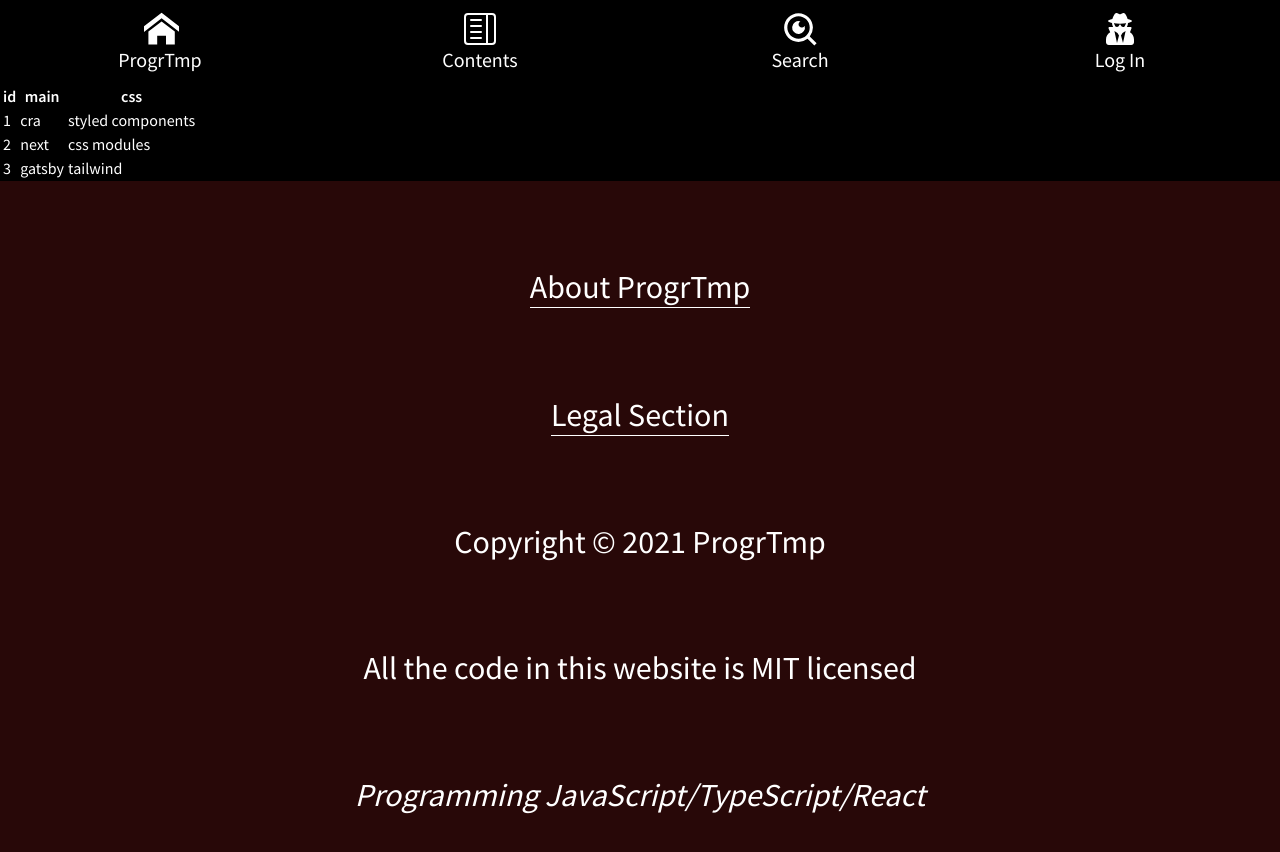
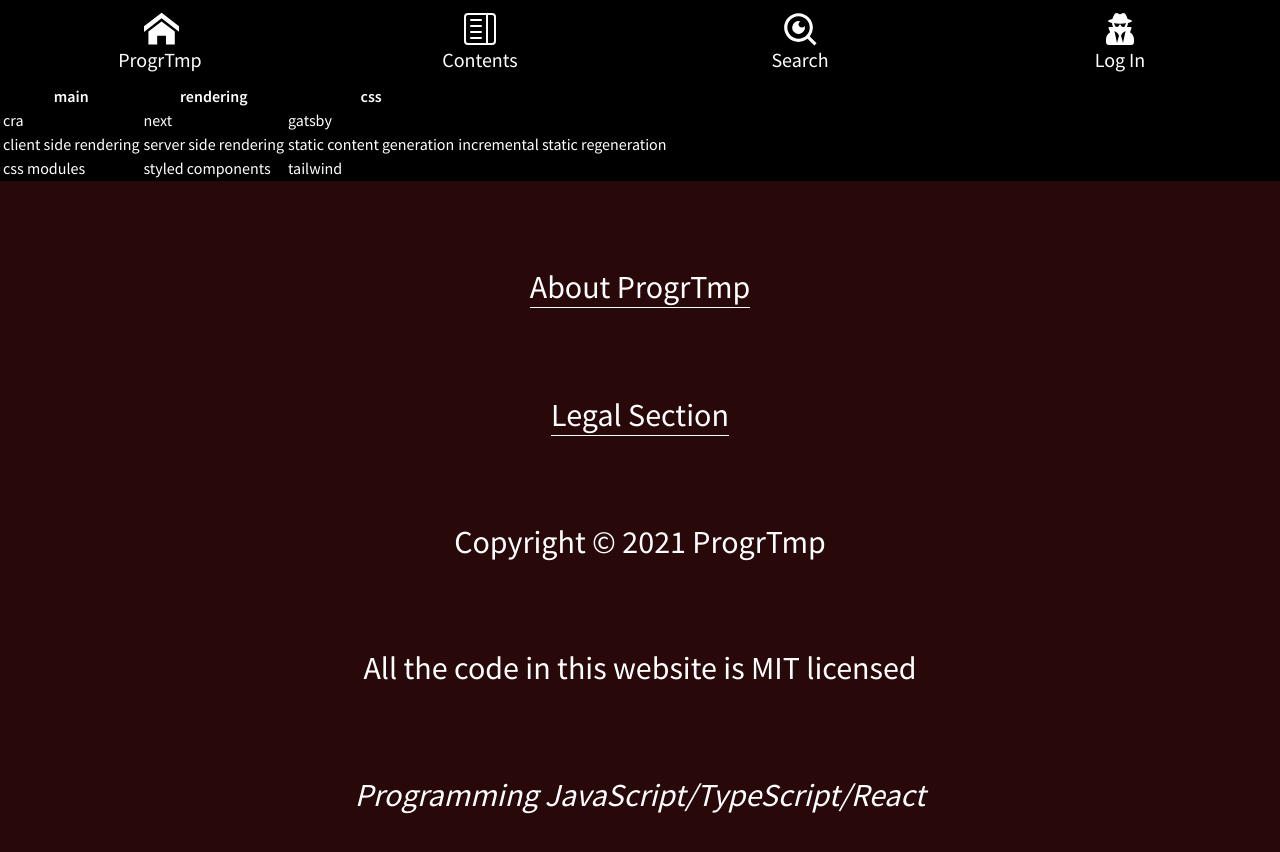
Before and after one commit to ReinaldoSalla/core-react-node-knowledge, a React (Create React App) app: page /stack in a window 1280 px wide. Shown: the top 852 px of the page. Built offline with nearby package versions, Linux system fonts and the light colour scheme.

Commit message:
feat(Stack): reading an obj;

```diff
--- a/src/pages/Stack/Stack.tsx
+++ b/src/pages/Stack/Stack.tsx
@@ -6,7 +6,30 @@
 1              cra    styled components
 2              next   css modules
 3              gatby  tailwind
+4                -    materialui
 */
+
+const data = {
+  main: [
+    'cra',
+    'next',
+    'gatsby'
+  ],
+  rendering: [
+    'client side rendering',
+    'server side rendering',
+    'static content generation',
+    'incremental static regeneration'
+  ],
+  css: [
+    'css modules',
+    'styled components',
+    'tailwind'
+  ]
+};
+
+// eslint-disable-next-line
+// [[cra. client side rendering, css modules], [next, server side, styled components]]
 
 function Stack() {
   return (
@@ -14,11 +37,11 @@
       <h1>React Stack</h1>
       <table>
         <tr>
-          <th>id</th>
-          <th>main</th>
-          <th>css</th>
+          {Object.keys(data).map((key) => (
+            <th key={key}>{key}</th>
+          ))}
         </tr>
-        <tr>
+        {/* <tr>
           <td>1</td>
           <td>cra</td>
           <td>styled components</td>
@@ -32,7 +55,14 @@
           <td>3</td>
           <td>gatsby</td>
           <td>tailwind</td>
-        </tr>
+        </tr> */}
+        {Object.values(data).map((array, index) => (
+          <tr key={index.toString()}>
+            {array.map((string) => (
+              <td key={string}>{string}</td>
+            ))}
+          </tr>
+        ))}
       </table>
     </div>
   );
```
Also changed, not shown: src/pages/Stack/Stack.data.ts (line endings or trailing spaces).
